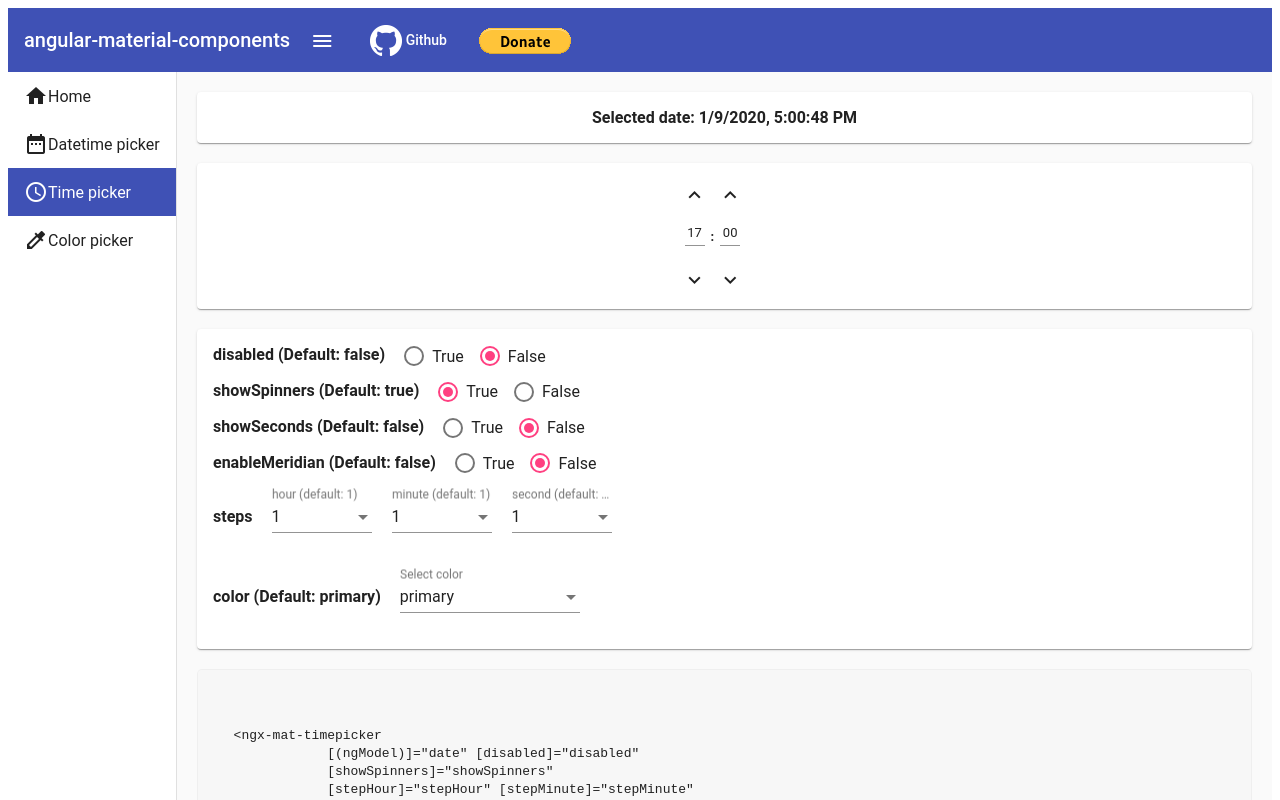
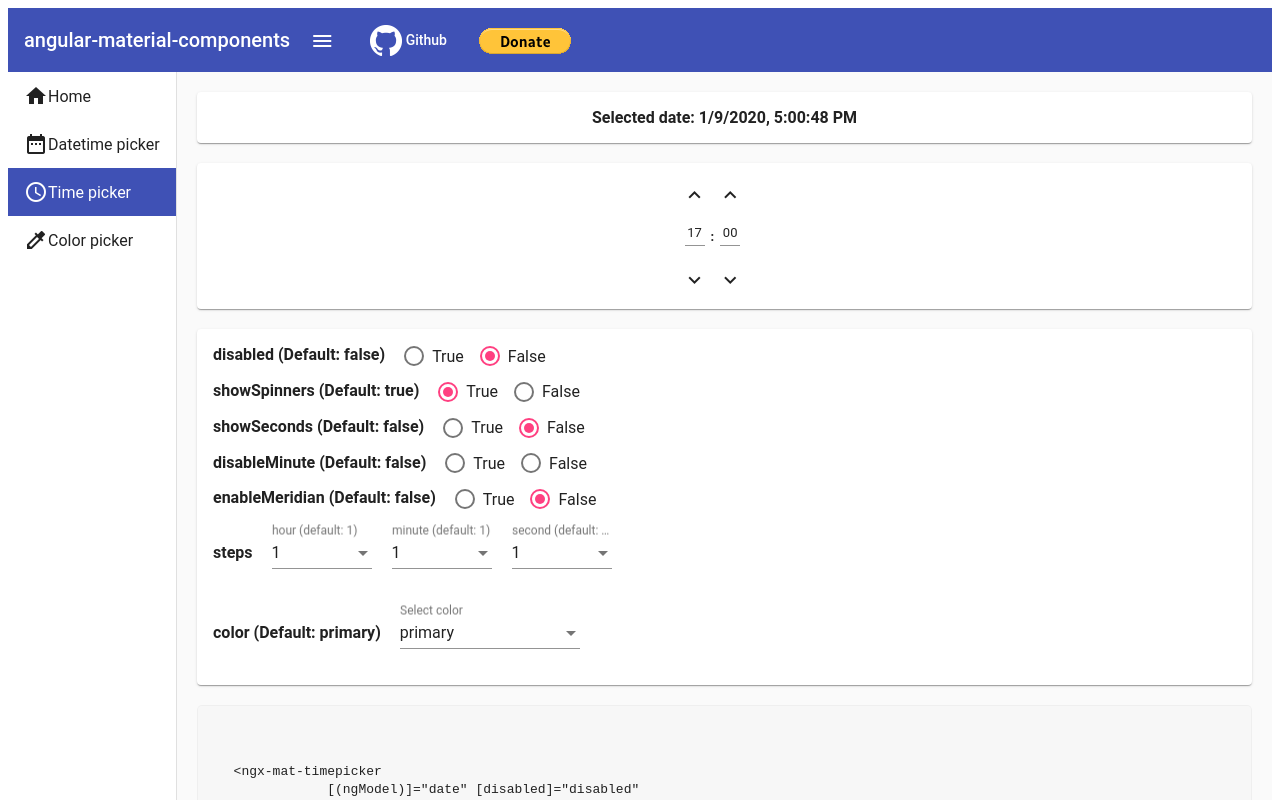
Before and after one commit to h2qutc/angular-material-components, an Angular app: page /timepicker in a window 1280 px wide. Shown: the top 800 px of the page. Built offline with nearby package versions, Linux system fonts and the light colour scheme.

Commit message:
add disableMinute Input

```diff
--- a/projects/datetime-picker/src/lib/timepicker.component.html
+++ b/projects/datetime-picker/src/lib/timepicker.component.html
@@ -11,7 +11,7 @@
         <td></td>
         <td>
           <button type="button" mat-icon-button aria-label="expand_less icon" (click)="change('minute', true)"
-            [disabled]="disabled">
+            [disabled]="disabled || disableMinute">
             <mat-icon>expand_less</mat-icon>
           </button> </td>
         <td></td>
@@ -29,7 +29,7 @@
         <td>
           <mat-form-field>
             <input type="text" matInput (input)="formatInput($any($event).target)" maxlength="2" formControlName="hour"
-              [placeholder]="hourPlaceholder" (keydown.ArrowUp)="change('hour', true); $event.preventDefault()"
+              (keydown.ArrowUp)="change('hour', true); $event.preventDefault()"
               (keydown.ArrowDown)="change('hour', false); $event.preventDefault()" (blur)="change('hour')">
           </mat-form-field>
         </td>
@@ -67,7 +67,7 @@
         <td></td>
         <td>
           <button type="button" mat-icon-button aria-label="expand_more icon" (click)="change('minute', false)"
-            [disabled]="disabled">
+            [disabled]="disabled || disableMinute">
             <mat-icon>expand_more</mat-icon>
           </button> </td>
         <td *ngIf="showSeconds"></td>
--- a/projects/datetime-picker/src/lib/timepicker.component.ts
+++ b/projects/datetime-picker/src/lib/timepicker.component.ts
@@ -4,7 +4,7 @@ import { ThemePalette } from '@angular/material/core';
 import { Subject } from 'rxjs';
 import { debounceTime, takeUntil } from 'rxjs/operators';
 import { NgxMatDateAdapter } from './core/date-adapter';
-import { createMissingDateImplError, DEFAULT_HOUR_PLACEHOLDER, DEFAULT_MINUTE_PLACEHOLDER, DEFAULT_SECOND_PLACEHOLDER, DEFAULT_STEP, formatTwoDigitTimeValue, LIMIT_TIMES, MERIDIANS, NUMERIC_REGEX, PATTERN_INPUT_HOUR, PATTERN_INPUT_MINUTE, PATTERN_INPUT_SECOND } from './utils/date-utils';
+import { createMissingDateImplError, DEFAULT_STEP, formatTwoDigitTimeValue, LIMIT_TIMES, MERIDIANS, NUMERIC_REGEX, PATTERN_INPUT_HOUR, PATTERN_INPUT_MINUTE, PATTERN_INPUT_SECOND } from './utils/date-utils';
 
 @Component({
   selector: 'ngx-mat-timepicker',
@@ -29,13 +29,11 @@ export class NgxMatTimepickerComponent<D> implements ControlValueAccessor, OnIni
 
   @Input() disabled = false;
   @Input() showSpinners = true;
-  @Input() hourPlaceholder = DEFAULT_HOUR_PLACEHOLDER;
-  @Input() minutePlaceholder = DEFAULT_MINUTE_PLACEHOLDER;
-  @Input() secondPlaceholder = DEFAULT_SECOND_PLACEHOLDER;
   @Input() stepHour: number = DEFAULT_STEP;
   @Input() stepMinute: number = DEFAULT_STEP;
   @Input() stepSecond: number = DEFAULT_STEP;
   @Input() showSeconds = false;
+  @Input() disableMinute = false;
   @Input() enableMeridian = false;
   @Input() color: ThemePalette = 'primary';
 
@@ -94,6 +92,8 @@ export class NgxMatTimepickerComponent<D> implements ControlValueAccessor, OnIni
     if (changes.disabled && !changes.disabled.firstChange) {
       this.disabled ? this.form.disable() : this.form.enable();
     }
+
+    this.disableMinute ? this.form.get('minute').disable() : this.form.get('minute').enable();
 
   }
 
--- a/projects/datetime-picker/src/lib/utils/date-utils.ts
+++ b/projects/datetime-picker/src/lib/utils/date-utils.ts
@@ -14,9 +14,6 @@ export const MERIDIANS = {
 }
 
 export const DEFAULT_STEP = 1;
-export const DEFAULT_HOUR_PLACEHOLDER = '';
-export const DEFAULT_MINUTE_PLACEHOLDER = '';
-export const DEFAULT_SECOND_PLACEHOLDER = '';
 export const NUMERIC_REGEX = /[^0-9]/g;
 
 export const PATTERN_INPUT_HOUR = /^(2[0-3]|[0-1][0-9]|[0-9])$/;
--- a/src/app/app.component.ts
+++ b/src/app/app.component.ts
@@ -9,8 +9,6 @@ export class AppComponent implements OnInit {
 
   public nameApp = 'angular-material-components';
 
-
-
   constructor() {
   }
 
--- a/src/app/demo-time/demo-time.component.html
+++ b/src/app/demo-time/demo-time.component.html
@@ -3,7 +3,7 @@
 <mat-card class="zone zone-picker">
   <ngx-mat-timepicker [(ngModel)]="date" [disabled]="disabled" [showSpinners]="showSpinners" [stepHour]="stepHour"
     [stepMinute]="stepMinute" [stepSecond]="stepSecond" [showSeconds]="showSeconds" [color]="color"
-    [enableMeridian]="enableMeridian">
+    [enableMeridian]="enableMeridian" [disableMinute]="disableMinute">
   </ngx-mat-timepicker>
 </mat-card>
 
@@ -28,6 +28,15 @@
   <div class="config-wrapper">
     <span class="label">showSeconds (Default: false) </span>
     <mat-radio-group aria-label="Select an option" [(ngModel)]="showSeconds">
+      <mat-radio-button class="example-radio-button" *ngFor="let option of options" [value]="option.value">
+        {{option.label}}</mat-radio-button>
+    </mat-radio-group>
+  </div>
+
+
+  <div class="config-wrapper">
+    <span class="label">disableMinute (Default: false) </span>
+    <mat-radio-group aria-label="Select an option" [(ngModel)]="disableMinute">
       <mat-radio-button class="example-radio-button" *ngFor="let option of options" [value]="option.value">
         {{option.label}}</mat-radio-button>
     </mat-radio-group>
--- a/src/app/demo-time/demo-time.component.ts
+++ b/src/app/demo-time/demo-time.component.ts
@@ -11,6 +11,7 @@ export class DemoTimeComponent implements OnInit {
   public disabled = false;
   public showSpinners = true;
   public showSeconds = false;
+  public disableMinute;
   public enableMeridian = false;
   public stepHour = 1;
   public stepMinute = 1;
```
